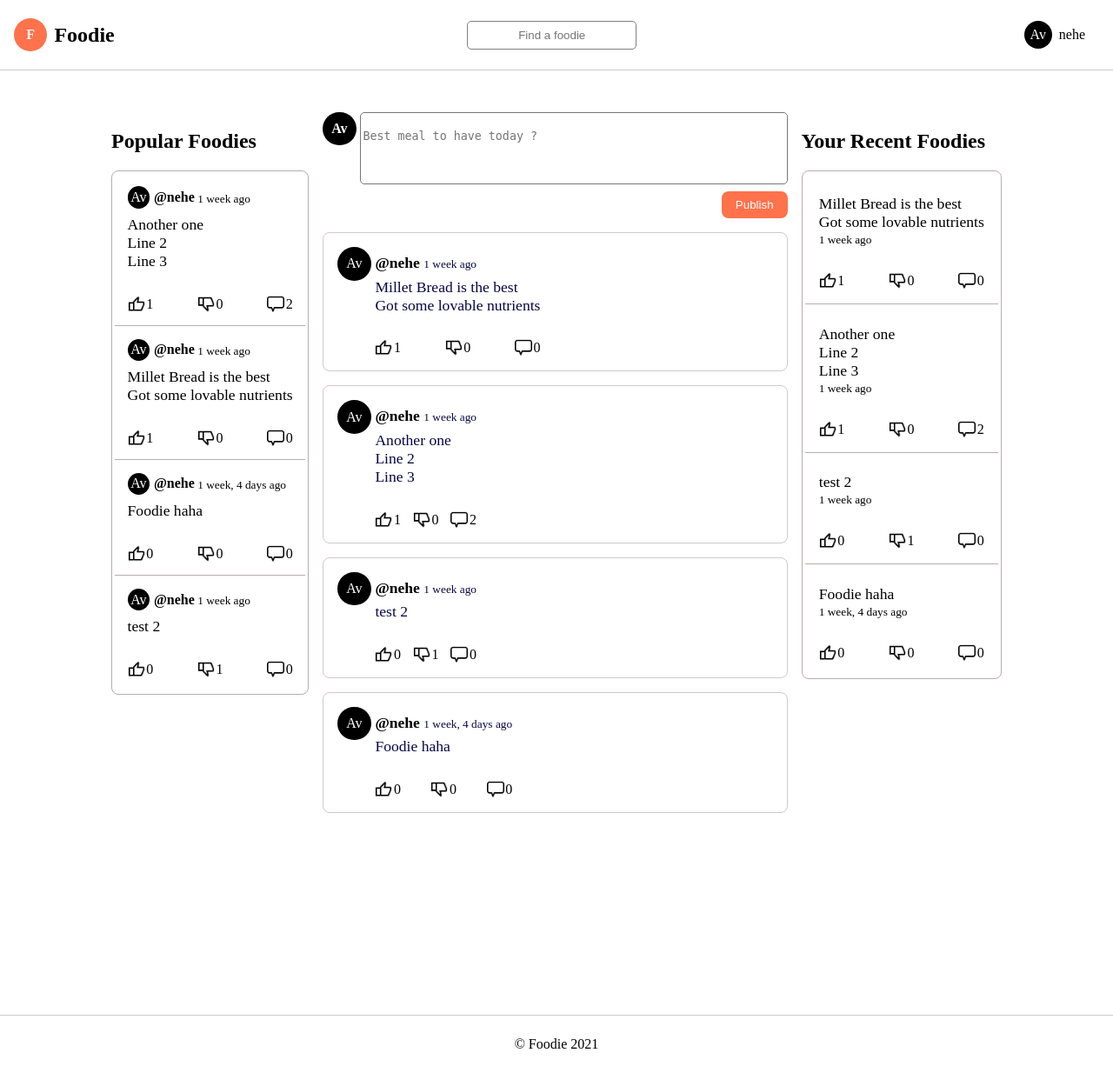
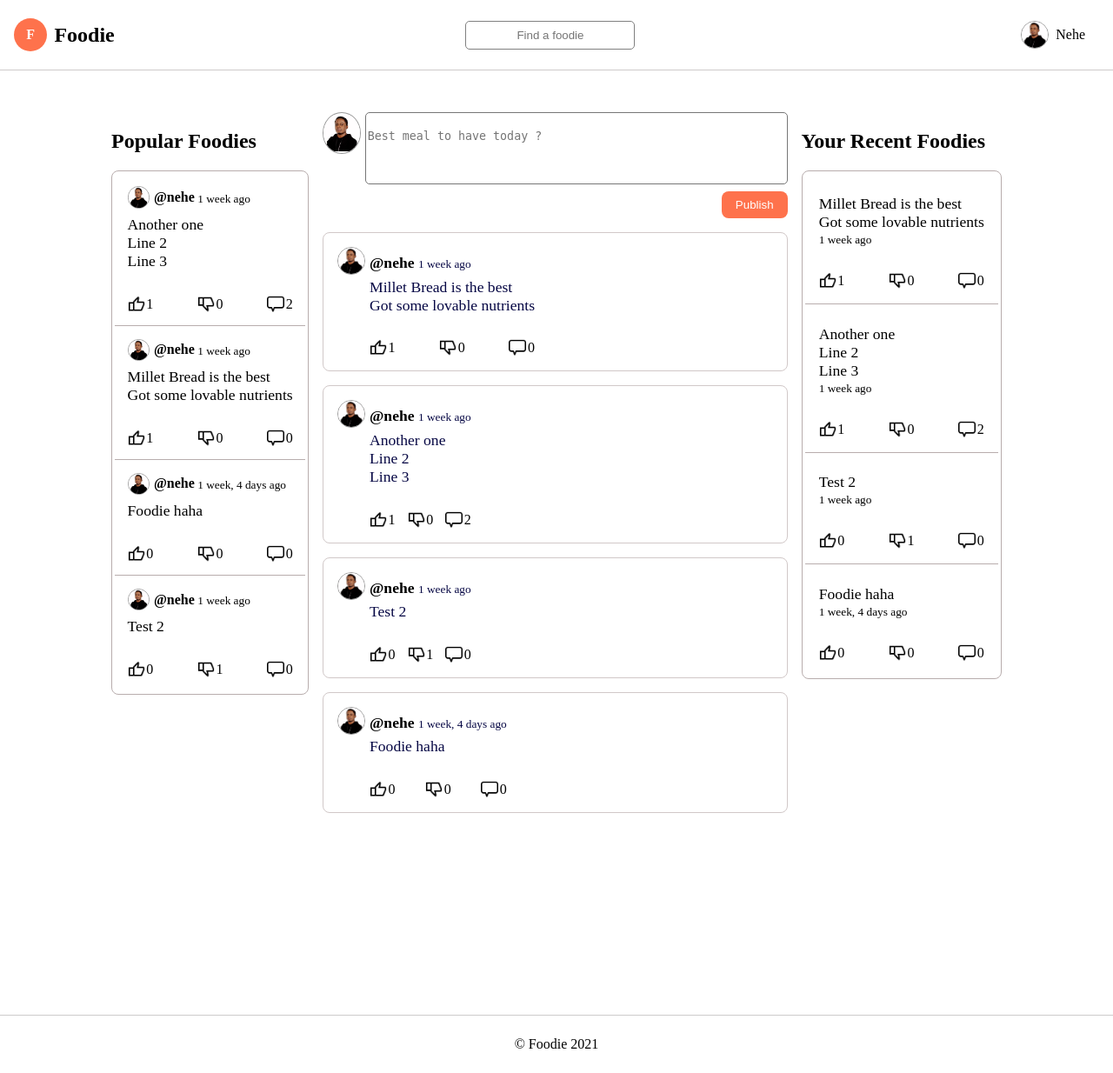
Before and after one commit to KNehe/foodie, a Django app: page / in a window 1280 px wide. Shown: the whole page at 87% size. Run offline with Django 3.2, Linux system fonts and the light colour scheme; a user stored in the database is signed in; data comes from the database, SQL or seed files in the repository; both versions use the stored data as it was after the commit.

Commit message:
upload profile picture, refactor

```diff
--- a/fapp/forms.py
+++ b/fapp/forms.py
@@ -36,4 +36,4 @@ class ProfileForm(forms.ModelForm):
 
     class Meta:
         model = User
-        fields = ['username', 'email', 'first_name', 'last_name']
+        fields = ['avatar','username', 'email', 'first_name', 'last_name']
--- a/fapp/models.py
+++ b/fapp/models.py
@@ -3,6 +3,7 @@ from django.contrib.auth.models import AbstractUser
 
 class User(AbstractUser):
     email = models.EmailField(unique=True)
+    avatar = models.ImageField(null=True, default='avatar.svg')
 
     USERNAME_FIELD = 'email'
     REQUIRED_FIELDS = ['username']
--- a/fapp/templates/fapp/index.html
+++ b/fapp/templates/fapp/index.html
@@ -14,7 +14,13 @@
 
 <!--profile pic, form-->
 <section class="add_post">
-  <div class="logo">Av</div>
+  <div class="avatar1">
+    {% if user.is_authenticated %}
+    <img src="{{user.avatar.url}}" alt="">
+    {% else %}
+    <img src="{% static '/images/avatar.svg' %}" alt="">
+    {% endif %}
+  </div>
   <form
     method="post" action="{% url 'fapp:addpost' %}">
     {% csrf_token %}
@@ -33,7 +39,9 @@
 
 {% for post in posts %}
 <div class="post" id="{{post.id}}">
-  <div class="profile_pic">Av</div>
+  <div class="profile_pic">
+    <img src="{{post.created_by.avatar.url}}" alt=""/>
+  </div>
   <div class="content">
     <p class="name">
       <strong>
@@ -41,7 +49,7 @@
       </strong>
       <small>{{post.created_at | timesince}} ago</small>
     </p>
-    <p class="body">{{post.body}}</p>
+    <p class="body">{{post.body | capfirst }}</p>
     <div class="actions">
       <a href="{% url 'fapp:upvote' post.id %}" title="Up vote">
         <img src="{% static 'images/upvote.png' %}" alt="up vote icon">
@@ -108,22 +116,24 @@
     border: 1px solid rgb(209, 200, 200);
     padding: 1rem;
     border-radius: 8px;
+    cursor: default !important;
   }
   .post:hover {
     border: 1px solid rgb(122, 117, 117);
     cursor: pointer;
   }
   .post > .profile_pic {
-    background-color: black;
-    height: 1rem;
-    width: 1rem;
+    height: 2rem;
+    width: 2rem;
     border-radius: 100%;
-    padding: 1.2rem;
-    color: white;
-    display: flex;
-    align-items: center;
-    justify-content: center;
     margin-right: .3em;
+  }
+  .post > .profile_pic > img{
+    width: 100%;
+    height: 100%;
+    object-fit: contain;
+    border: 1px solid hsl(0, 0%, 60%);
+    border-radius: 100%;
   }
   .content > .name{
     margin-bottom: .4em;
@@ -160,6 +170,18 @@
     margin-right: .1rem;
     border-bottom: 1px solid black;
   }
+  .add_post > .avatar1 {
+    height: 3em;
+    width: 3rem;
+    margin-right: .3rem;
+  }
+  .add_post > .avatar1 > img {
+    width: 100%;
+    height: 100%;
+    object-fit: contain;
+    border: 1px solid hsl(0, 0%, 60%);
+    border-radius: 50%;
+  }
 @media screen and (max-width: 1016px) {
     .container {
     grid-template-columns: 1fr 3fr;
@@ -183,8 +205,17 @@
     width: 85%;
   }
   .add_post {
-    width: 85%;
+    width: 70%;
     align-self: center;
+    flex-direction: column;
+  }
+  .add_post > .avatar1 {
+    margin-bottom: 1rem;
+    width: 2.5em;
+    height: 2.5rem;
+  }
+  .add_post > form {
+    width: 100%;
   }
 
 }
--- a/fapp/templates/fapp/popular.html
+++ b/fapp/templates/fapp/popular.html
@@ -17,7 +17,9 @@
 
         <div class="profile">
 
-          <div class="profile_pic">Av</div>
+          <div class="profile_pic">
+            <img src="{{post.created_by.avatar.url}}" alt=""/>
+          </div>
 
           <strong> @{{post.created_by}}</strong>
 
@@ -27,7 +29,7 @@
 
         <div class="content">
 
-          <p class="body"  style="white-space: pre;">{{post.body}}</p>
+          <p class="body"  style="white-space: pre;">{{post.body | capfirst }}</p>
 
           <div class="actions">
             <p>
@@ -84,16 +86,17 @@
   cursor: pointer;
 }
 .popular_post .profile_pic {
-  background-color: black;
-  height: .8rem;
-  width: .8rem;
+  height: 1.6rem;
+  width: 1.6rem;
   border-radius: 100%;
-  padding: .8rem;
-  color: white;
-  display: flex;
-  align-items: center;
-  justify-content: center;
   margin-right: .3em;
+}
+.profile_pic > img {
+  width: 100%;
+  height: 100%;
+  object-fit: contain;
+  border: 1px solid hsl(0, 0%, 60%);
+  border-radius: 100%;
 }
 .content {
   margin-top: .5rem;
--- a/fapp/templates/fapp/recent.html
+++ b/fapp/templates/fapp/recent.html
@@ -16,7 +16,7 @@
       <section class="recent_post">
         <a href="{% url 'fapp:comments' post.id %}">
             <div class="content">
-              <p class="body"  style="white-space: pre;">{{post.body}}</p>
+              <p class="body"  style="white-space: pre;">{{post.body | capfirst}}</p>
               <p class="name">
                 <small>{{post.created_at | timesince}} ago</small>
               </p>
--- a/fapp/views.py
+++ b/fapp/views.py
@@ -277,7 +277,7 @@ def show_user_profile(request, pk):
 def edit_profile(request, pk):
 
     if request.method == 'POST':
-        form = ProfileForm(data=request.POST, instance=request.user)
+        form = ProfileForm(request.POST, request.FILES, instance=request.user)
         if form.is_valid():
             form.save()
             messages.success(request, 'Profile updated !')
--- a/foodie/settings.py
+++ b/foodie/settings.py
@@ -128,10 +128,13 @@ USE_TZ = True
 # https://docs.djangoproject.com/en/3.2/howto/static-files/
 
 STATIC_URL = '/static/'
+MEDIA_URL = '/images/'
 
 STATICFILES_DIRS = [
     os.path.join(BASE_DIR, 'static')
 ]
+
+MEDIA_ROOT = BASE_DIR / 'static/images'
 
 # Default primary key field type
 # https://docs.djangoproject.com/en/3.2/ref/settings/#default-auto-field
--- a/foodie/urls.py
+++ b/foodie/urls.py
@@ -15,9 +15,13 @@ Including another URLconf
 """
 from django.contrib import admin
 from django.urls import path, include
+from django.conf import settings
+from django.conf.urls.static import static
 
 urlpatterns = [
     path('admin/', admin.site.urls),
     path('', include('fapp.urls')),
     path('', include('django.contrib.auth.urls'))
 ]
+
+urlpatterns += static(settings.MEDIA_URL, document_root=settings.MEDIA_ROOT)
--- a/static/css/middle_column.css
+++ b/static/css/middle_column.css
@@ -2,18 +2,7 @@
 .add_post {
     display: flex;
   }
-  .add_post > .logo {
-    background-color: black;
-    height: 1rem;
-    width: 1rem;
-    border-radius: 100%;
-    padding: 1.2rem;
-    color: white;
-    display: flex;
-    align-items: center;
-    justify-content: center;
-    margin-right: .3rem;
-  }
+
   .add_post > form {
     display: flex;
     flex-direction: column;
--- a/templates/main.html
+++ b/templates/main.html
@@ -1,6 +1,7 @@
 {% load static %}
 <!DOCTYPE html>
 <html lang="en">
+
 <head>
     <meta charset="UTF-8">
     <meta http-equiv="X-UA-Compatible" content="IE=edge">
@@ -11,30 +12,41 @@
     <script defer src="{% static 'js/app.js' %}"></script>
     <title>Foodie</title>
     <style>
-    .app_container{
+        .app_container {
             display: flex;
             flex-direction: column;
         }
 
-.main_content{
+        .main_content {
             margin-top: 3rem;
+        }
+
+        .message {
+            text-align: center;
+            padding: 1rem;
+            background: rgb(238, 234, 230);
+            width: 40%;
+            margin: 0 auto;
+            margin-bottom: 1rem;
+            border-radius: 8px;
         }
     </style>
 </head>
-<body>
+
+<body style="user-select: none;">
     <div class="app_container">
         {% include 'navbar.html' %}
         <main class="main_content">
             {% if messages %}
             {% for message in messages %}
-                    {{ message }}
+            <p class="message">{{ message }}</p>
             {% endfor %}
             {% endif %}
-
             {% block main %}
             {% endblock main%}
         </main>
         {% include 'footer.html' %}
     </div>
 </body>
+
 </html>
--- a/templates/navbar.html
+++ b/templates/navbar.html
@@ -19,14 +19,19 @@
     outline: hsl(0, 0%, 50%) solid 1px;
 }
 .avatar {
-    background-color: black;
     height: 2rem;
     width: 2rem;
     border-radius: 50%;
-    color: white;
     display: grid;
     place-items: center;
     margin-right: .5rem;
+}
+.avatar > img {
+    width: 100%;
+    height: 100%;
+    object-fit: contain;
+    border: 1px solid hsl(0, 0%, 60%);
+    border-radius: 50%;
 }
 .dropdown, p{
 margin: 0;
@@ -76,7 +81,7 @@ position: relative;
    </a>
 
    <!--Search field-->
-   <form action="" method="get" class="search_input">
+   <form action="{% url 'fapp:home' %}" method="get" class="search_input">
      <input
         placeholder="Find a foodie"
         name="search"
@@ -94,8 +99,10 @@ position: relative;
 
         <li class="dropdown">
             <div class="dropdown_visible">
-                <div class="avatar">Av</div>
-                <p>{{user.username}}</p>
+                <div class="avatar">
+                    <img src="{{user.avatar.url}}" alt="" />
+                </div>
+                <p>{{user.username | capfirst }}</p>
             </div>
             <div class="dropdown_toggle">
                 <a href="{% url 'fapp:home' %}">Home</a>
```
Also changed, not shown: fapp/templates/fapp/comments.html (+14 -8 lines), fapp/templates/fapp/edit_profile.html (+13 -1 lines), fapp/templates/fapp/profile.html (+18 -13 lines), db.sqlite3, fapp/migrations/0002_auto_20211203_1016.py (added), static/images/avatar.svg (added), static/images/pic.jpeg (added). Lines whose indentation alone changed are shown as unchanged.
